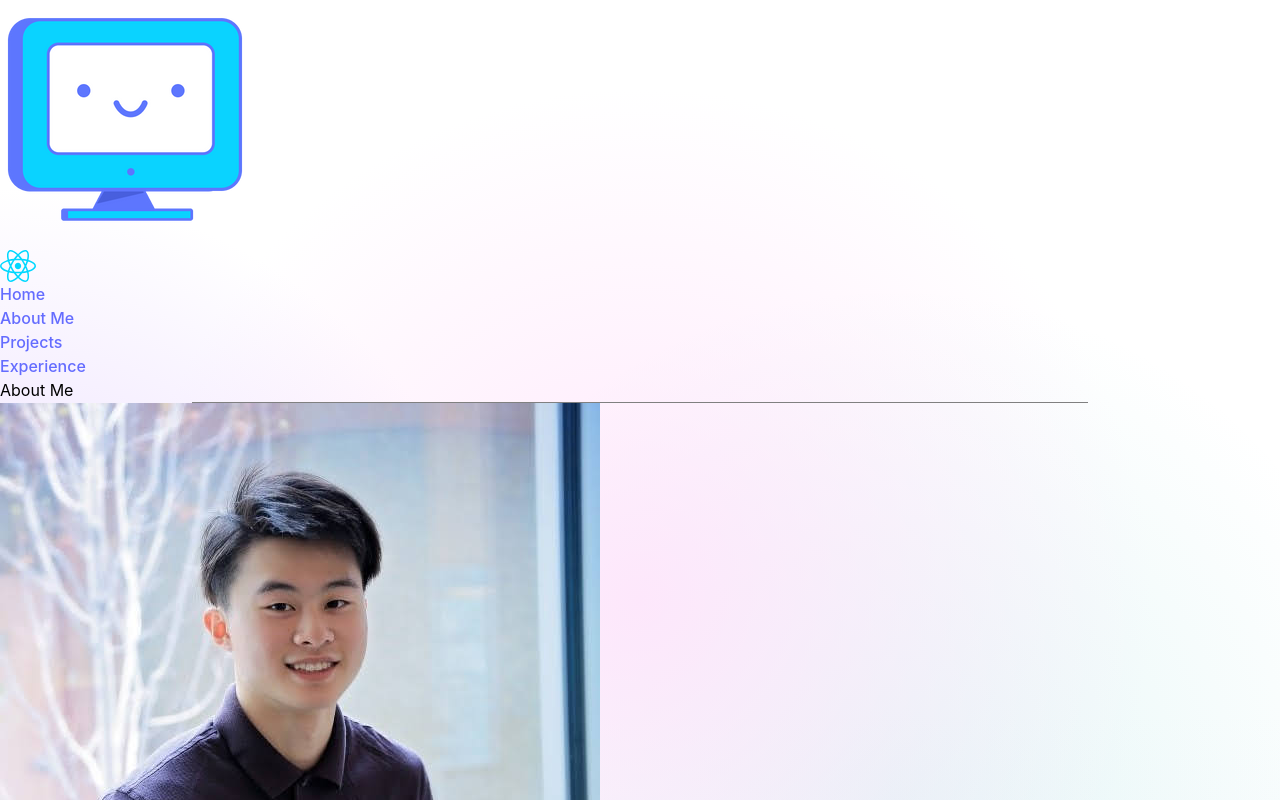
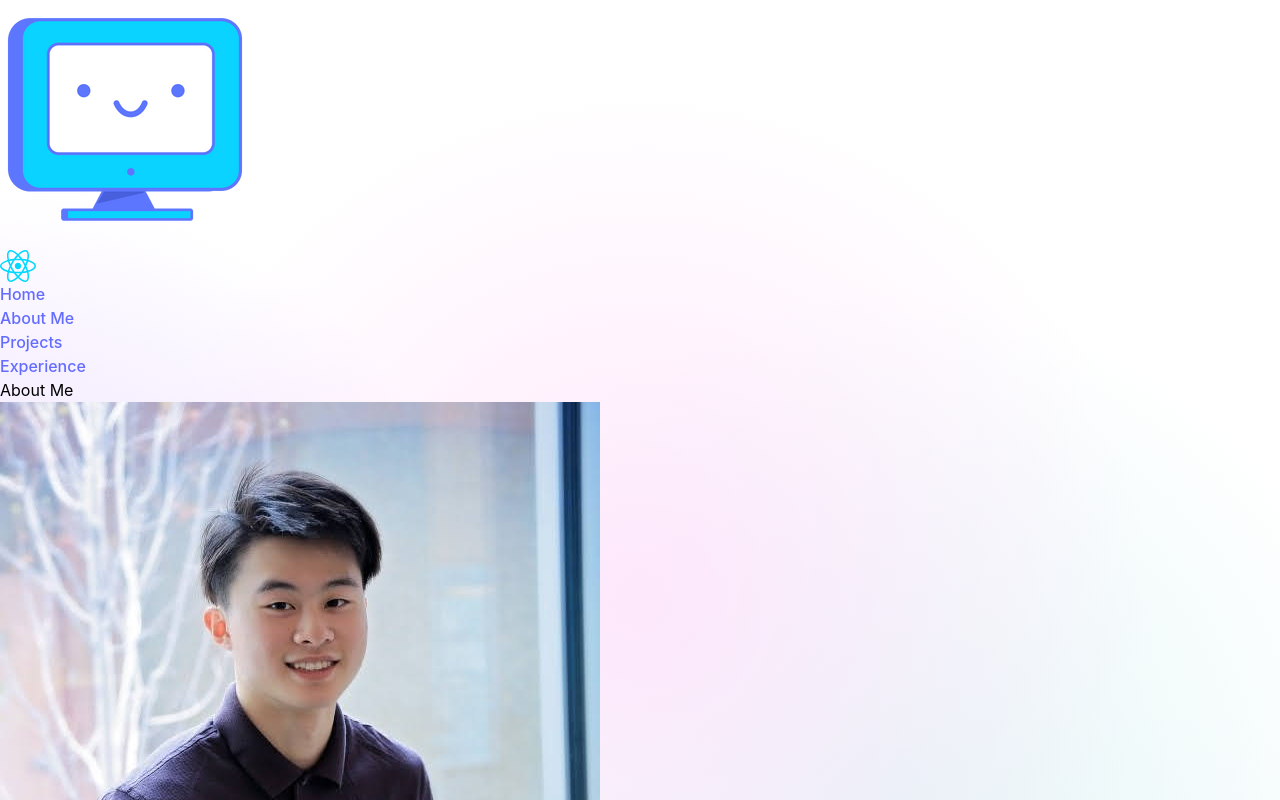
Before and after one commit to quincythai/website, a React (Vite) app: page /aboutme in a window 1280 px wide. Shown: the top 800 px of the page. Built offline with nearby package versions, Linux system fonts and the light colour scheme.

Commit message:
Fix divider

```diff
--- a/src/components/Divider.jsx
+++ b/src/components/Divider.jsx
@@ -1,13 +1,7 @@
 import React from "react";
 
 const Divider = () => {
-  const style = {
-    borderTop: "1px solid gray",
-    width: "70%",
-    margin: "0 auto",
-  };
-
-  return <div style={style}></div>;
+  return <div className="border-t border-gray-400 w-3/5 mx-auto"></div>;
 };
 
 export default Divider;
```
